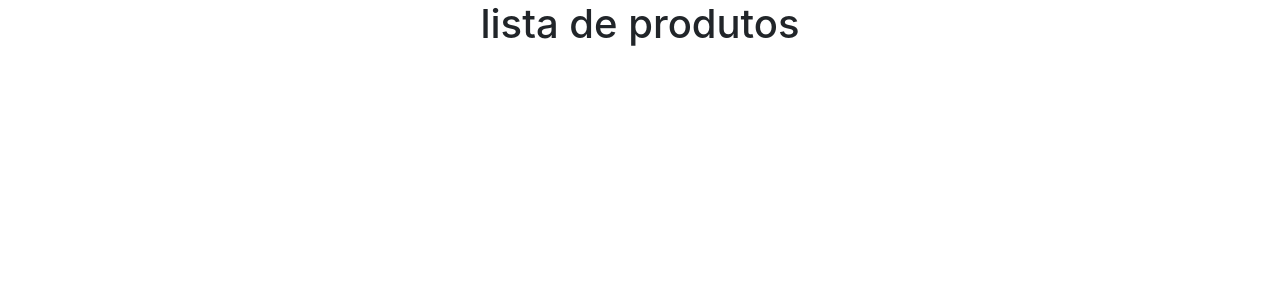
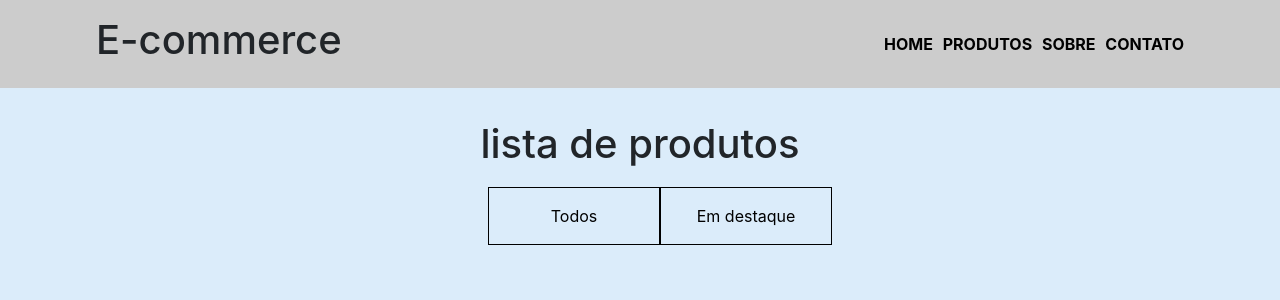
Before and after one commit to claudiofsilva95/e-commerce, a Django app: page /products/ in a window 1280 px wide. Shown: the top 300 px of the page. Run offline with Django 3.2, Linux system fonts and the light colour scheme; data that the repository does not hold is empty; some libraries are stand-ins or nearby versions.

Commit message:
finalizando list e detail do app Product

```diff
--- a/pages/views.py
+++ b/pages/views.py
@@ -15,7 +15,7 @@ def about_page(request):
         'title': 'Pagina sobre',
         'texto': 'Sobre'
     }
-    return render(request, 'aboute_page.html', context)
+    return render(request, 'about_page.html', context)
 
 
 def contact_page(request):
--- a/products/admin.py
+++ b/products/admin.py
@@ -4,7 +4,7 @@ from .models import Product
 
 @admin.register(Product)
 class ProductAdmin(admin.ModelAdmin):
-    list_display = ('title', 'description', 'price')
+    list_display = ('title', 'description', 'price', 'active', 'featured')
     list_display_links = ('title', 'description')
-    list_editable = ('price', )
+    list_editable = ('price', 'active', 'featured')
     search_fields = ('title', )
--- a/products/models.py
+++ b/products/models.py
@@ -1,9 +1,44 @@
 from django.db import models
+from autoslug import AutoSlugField
+from django.urls import reverse
+
+
+
+class ProductQuerySet(models.query.QuerySet):
+    def active(self):
+        return self.filter(active=True)
+
+    def featured(self):
+        return self.filter(featured=True, active=True)
+
+
+class ProductManager(models.Manager):
+    def get_queryset(self):
+        return ProductQuerySet(self.model, using=self._db)
+
+    def all(self):
+        return self.get_queryset().active()
+
+    def featured(self):
+        return self.get_queryset().featured()
+
 
 class Product(models.Model): #product_category
-    title  = models.CharField(max_length=120, verbose_name='Preço')
+    title  = models.CharField(max_length=120, verbose_name='Título')
     description = models.TextField(verbose_name='Descrição')
     price = models.DecimalField(decimal_places=2, max_digits=20, default=100.00, verbose_name='Preço')
+    slug = AutoSlugField(unique=True, always_update=False, populate_from='title')
+    image = models.ImageField(upload_to = 'media/%d/%m/%Y/', blank=True)
+    active = models.BooleanField(default=True)
+    featured = models.BooleanField(default=False, verbose_name='Destaque')
+
+    objects = ProductManager()
+
+    class Meta:
+        ordering = ('title', )
 
     def __str__(self):
         return self.title
+
+    def get_absolute_url(self):
+        return reverse('products:detail', kwargs={'slug': self.slug})
--- a/products/urls.py
+++ b/products/urls.py
@@ -4,5 +4,8 @@ from . import views
 app_name = 'products'
 
 urlpatterns = [
-    path('', views.ProductListView.as_view(), name='products')
+    path('', views.ProductListView.as_view(), name='products'),
+    path('destaque/', views.ProductFeaturedListView.as_view(), name='destaques'),
+
+    path('<slug:slug>/', views.ProductDeatilView.as_view(), name='detail'),
 ]
--- a/products/views.py
+++ b/products/views.py
@@ -1,12 +1,31 @@
-from django.views.generic import ListView
+from django.views.generic import ListView, DetailView
 from .models import Product
+from django.http import Http404
 
 
 class ProductListView(ListView):
-    queryset = Product.objects.all()
-    template_name = 'products/product_list.html'
+
+    def get_queryset(self):
+        queryset = Product.objects.all()
+        return queryset
+
 
     def get_context_data(self, **kwargs):
         context = super().get_context_data(**kwargs)
         context['title'] = 'lista de produtos'
         return context
+
+class ProductFeaturedListView(ListView):
+    template_name = 'products/product_list.html'
+    def get_queryset(self):
+        queryset = Product.objects.all().featured()
+        return queryset
+
+    def get_context_data(self, **kwargs):
+        context = super().get_context_data(**kwargs)
+        context['title'] = 'Produtos em destaque'
+        return context
+
+
+class ProductDeatilView(DetailView):
+    queryset = Product.objects.all()
--- a/static/css/main.css
+++ b/static/css/main.css
@@ -0,0 +1,69 @@
+body {
+    background-color: rgb(219, 236, 250);
+}
+.cabecalho {
+    display: flex;
+    background-color: #ccc;
+    justify-content: space-between;
+    padding: 1rem 6rem;
+    margin-bottom: 2rem;
+}
+.nav {
+    display: flex;
+    width: 300px;
+    justify-content: space-between;
+    align-items: center;
+    text-transform: uppercase;
+}
+.nav a {
+    font-weight: bold;
+    color: black;
+}
+.nav a:hover {
+    color: red;
+}
+
+.list-fotos {
+    display: grid;
+    grid-template-columns: repeat(5, 1fr);
+    text-align: center;
+
+}
+.div-grid {
+    width: 100%;
+    height: 300px;
+}
+
+.div-grid a img{
+    width: 90%;
+    height: 200px;
+}
+.div-maior {
+    display: flex;
+    justify-content: center;
+}
+.div-list {
+    width: 30%;
+    height: 5rem;
+}
+
+.div-list ul {
+    display: flex;
+    justify-content: center;
+    align-items: center;
+    height: 100%;
+}
+.div-list ul a {
+    list-style: none;
+    border: 1px solid black;
+    padding: 1rem 2rem;
+    width: 177.25px;
+    text-align: center;
+}
+.div-list ul a li{
+    color: black;
+}
+.div-list ul a:hover {
+    text-decoration: none;
+    background-color: white;
+}
--- a/templates/base.html
+++ b/templates/base.html
@@ -13,6 +13,17 @@
     <title>{{ title }}</title>
   </head>
   <body>
+    <header class="cabecalho">
+        <div class="titulo">
+          <h1> E-commerce</h1>
+        </div>
+        <nav class="nav">
+          <a href="{% url 'pages:index' %}">home</a>
+          <a href="{% url 'products:products' %}">produtos</a>
+          <a href="{% url 'pages:sobre' %}">sobre</a>
+          <a href="{% url 'pages:contato' %}">contato</a>
+        </nav>
+    </header>
     {% if request.user.is_authenticated %}
     <div class='row text-center'>
         <div class='col'>
--- a/templates/products/product_list.html
+++ b/templates/products/product_list.html
@@ -1,11 +1,25 @@
 {% extends 'base.html' %}
 
 {% block content %}
-    {% for produto in product_list %}
-    <div class="text-center">
-        <h1>Nome: {{ produto.title }}</h1>
-        <p>Descrição: {{ produto.description }}</p>
-        <p>Preço: R${{ produto.price }}</p>
+    <div class="div-maior">
+        <div class="div-list">
+            <ul>
+                <a href="{% url 'products:products' %}"> <li>Todos </li></a>
+                <a href="{% url 'products:destaques' %}"><li>Em destaque</li></a>
+            </ul>
+        </div>
     </div>
-    {% endfor %}
+
+    <div class="list-fotos">
+        {% for produto in product_list %}
+        <div class="div-grid">
+            <a href="{{ produto.get_absolute_url }}">
+                <h2>{{ produto.title }}</h2>
+
+            <img class="img-fluid" src="{{ produto.image.url }}" alt="">
+                <p style="margin-bottom: 2rem;">Preço: R${{ produto.price }}</p>
+            </a>
+        </div>
+        {% endfor %}
+    </div>
 {% endblock content %}
```
Also changed, not shown: requirements.txt (+32 -0 lines), templates/products/product_detail.html (added, +13 -0 lines), media/media/24/07/2021/air-jordan01.jpg (added), media/media/24/07/2021/air-jordan16.jpg (added), products/migrations/0002_auto_20210724_1645.py (added), products/migrations/0003_auto_20210724_1651.py (added), products/migrations/0004_alter_product_image.py (added), products/migrations/0005_product_is_available.py (added), products/migrations/0006_alter_product_managers.py (added), products/migrations/0007_rename_is_available_product_active.py (added), products/migrations/0008_auto_20210726_1637.py (added).
